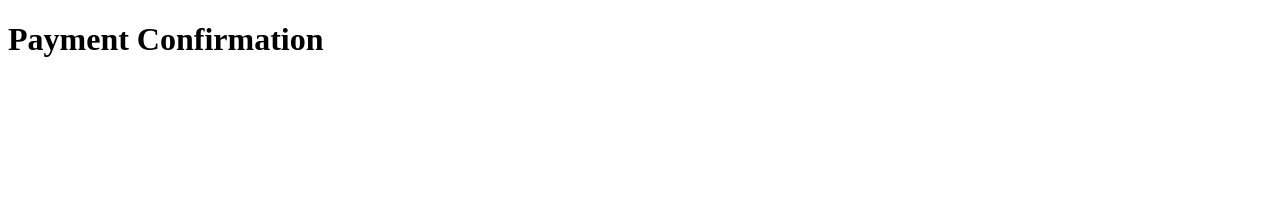
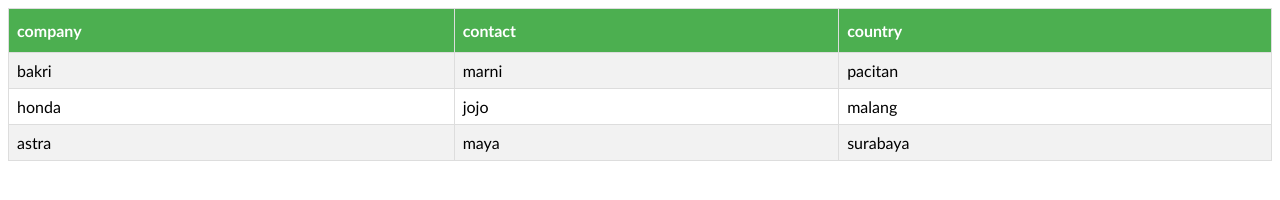
Before and after one commit to saritoceng/project-1, a plain HTML site: page index.html in a window 1280 px wide. Drawn offline with Linux system fonts and the light colour scheme.

Commit message:
javascript

```diff
--- /dev/null
+++ b/Style/style.css
@@ -0,0 +1,23 @@
+#costumers {
+    font-family: 'Trebuchet MS', 'Lucida Sans Unicode', 'Lucida Grande', 'Lucida Sans', Arial, sans-serif;
+    border-collapse: collapse;
+    width: 100%;
+}
+#costumers td,
+#costumers th {
+    border: 1px solid #ddd;
+    padding: 8px;
+}
+#costumers tr:nth-child(even) {
+    background-color: #f2f2f2;
+}
+#costumers tr:hover {
+    background-color: #4caf50
+}
+#costumers th {
+    padding-top: 12px;
+    padding-bottom: 12px;
+    text-align: left;
+    background-color: #4caf50;
+    color: white;
+}
--- a/index.html
+++ b/index.html
@@ -4,9 +4,32 @@
     <meta charset="UTF-8">
     <meta name="viewport" content="width=device-width, initial-scale=1.0">
     <meta http-equiv="X-UA-Compatible" content="ie=edge">
-    <title>Payment Confirmation</title>
+    <link rel="stylesheet" href="./Style/style.css">
+    <title>hari ke 2</title>
 </head>
 <body>
-    <h1>Payment Confirmation</h1>
+    <table id="costumers">
+        <tr>
+            <th>company</th>
+            <th>contact</th>
+            <th>country</th>
+        </tr>
+        <tr>
+            <td>bakri</td>
+            <td>marni</td>
+            <td>pacitan</td>
+        </tr>
+        <tr>
+            <td>honda</td>
+            <td>jojo</td>
+            <td>malang</td>
+        </tr>
+<tr>
+    <td>astra</td>
+    <td>maya</td>
+    <td>surabaya</td>
+</tr>
+        </table>
+        <script src="./index.js"></script>
 </body>
 </html>
--- /dev/null
+++ b/index.js
@@ -0,0 +1,24 @@
+let data1 = "hello world"
+let data2 = "kevin"
+let data3 = `${data1} and ${data2}`
+console.log(data3);
+
+let decimal1 = 2;
+let decimal2 = 2.24;
+let decimal3 = 2+2;
+let decimal4 = 1+2/4;
+console.log('nilai decimal4 is : ', decimal4);
+
+let istrue = true
+let info = ["first", 100, 200, true, "last"];
+console.log(info[4]);
+
+let mahasiswaSI = 31;
+let mahasiswaAK = 42
+let mahasiswapw = 46
+let mahasiswaMN = 41
+let mahasiswaPBI = 61
+console.log(mahasiswaSI, mahasiswaAK, mahasiswaMN, mahasiswaPBI);
+
+let plus = 3+3-2;
+console.log(plus);
```
